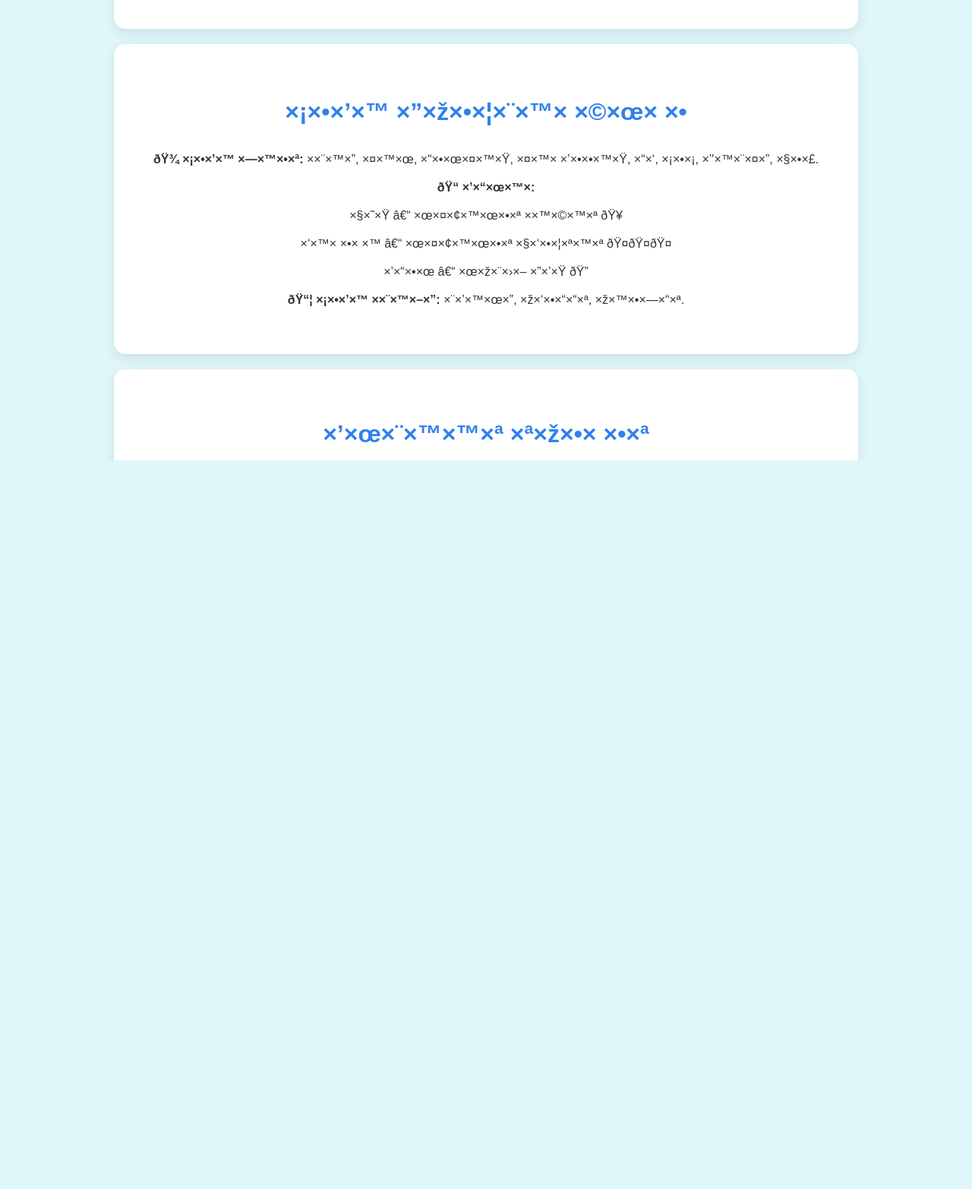
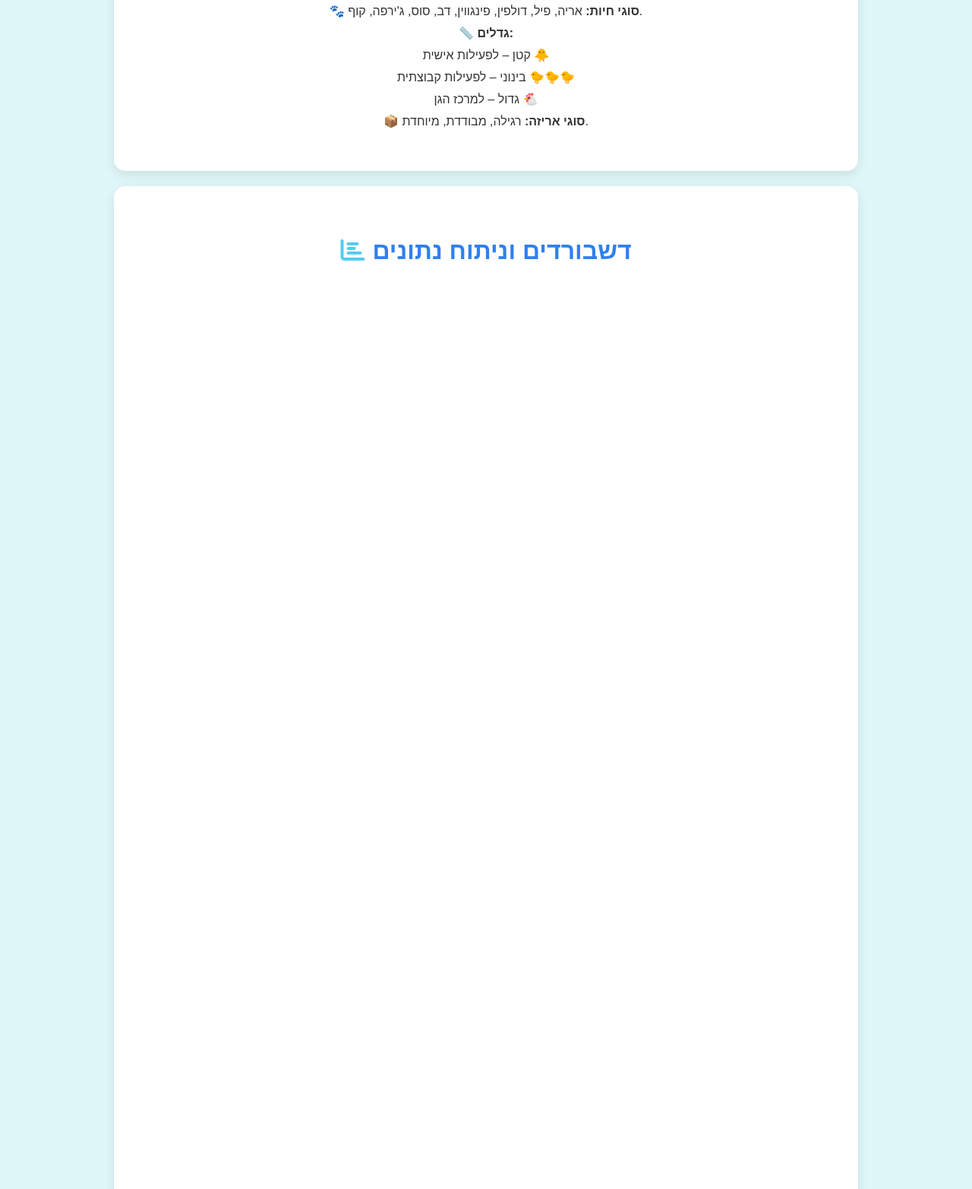
Before and after one commit to rotgolan/visufinal, a plain HTML site: page index.html in a window 1280 px wide. Shown: the part 665-2230 px from the top of the page at 76% size. Before the commit the page ends 1779 px from the top, so only its background shows below. Drawn offline with Linux system fonts and the light colour scheme.

Commit message:
Update index.html

```diff
--- a/index.html
+++ b/index.html
@@ -1,10 +1,10 @@
 <!DOCTYPE html>
-<html lang=\"he\">
+<html lang="he">
 <head>
-    <meta charset=\"UTF-8\">
-    <meta name=\"viewport\" content=\"width=device-width, initial-scale=1.0\">
+    <meta charset="UTF-8">
+    <meta name="viewport" content="width=device-width, initial-scale=1.0">
     <title>פסלי קרח קסומים</title>
-    <link rel=\"stylesheet\" href=\"https://cdnjs.cloudflare.com/ajax/libs/font-awesome/6.0.0-beta3/css/all.min.css\">
+    <link rel="stylesheet" href="https://cdnjs.cloudflare.com/ajax/libs/font-awesome/6.0.0-beta3/css/all.min.css">
     <style>
         body {
             font-family: 'Arial', sans-serif;
@@ -55,7 +55,12 @@
             color: #56ccf2;
             margin-right: 10px;
         }
+        .dashboard {
+            margin: 40px auto;
+            max-width: 900px;
+        }
     </style>
+    <script src="https://public.tableau.com/javascripts/api/viz_v1.js"></script>
 </head>
 <body>
 
@@ -64,14 +69,14 @@
     <p>✨ עיצוב, ייצור והפצת פסלי קרח בצורת חיות לגני ילדים ✨</p>
 </header>
 
-<section id=\"about\">
-    <h2><i class=\"fas fa-info-circle icon\"></i>אודות החברה</h2>
-    <p>חברת \"פסלי קרח קסומים\" הוקמה על ידי גולן רוטנברג, המתמחה בעיצוב ויצירה של פסלי קרח ייחודיים בצורת חיות המיועדים לפעילויות חינוכיות וכיפיות בגני ילדים. משרדי החברה ממוקמים בנרניה, ומטרתה העיקרית היא להעשיר את חווית הילדים, לעודד יצירתיות, ולהעניק לגננות כלי מרתק לפעילויות ייחודיות.</p>
+<section id="about">
+    <h2><i class="fas fa-info-circle icon"></i>אודות החברה</h2>
+    <p>חברת "פסלי קרח קסומים" הוקמה על ידי גולן רוטנברג, המתמחה בעיצוב ויצירה של פסלי קרח ייחודיים בצורת חיות המיועדים לפעילויות חינוכיות וכיפיות בגני ילדים. משרדי החברה ממוקמים בנרניה, ומטרתה העיקרית היא להעשיר את חווית הילדים, לעודד יצירתיות, ולהעניק לגננות כלי מרתק לפעילויות ייחודיות.</p>
     <p>אנו מקפידים על דיוק ואיכות, החל מניהול הזמנות מדויק ועד לאספקה מושלמת לכל לקוח ולקוח.</p>
 </section>
 
-<section id=\"products\">
-    <h2><i class=\"fas fa-ice-cream icon\"></i>סוגי המוצרים שלנו</h2>
+<section id="products">
+    <h2><i class="fas fa-ice-cream icon"></i>סוגי המוצרים שלנו</h2>
     <ul>
         <li><strong>🐾 סוגי חיות:</strong> אריה, פיל, דולפין, פינגווין, דב, סוס, ג'ירפה, קוף.</li>
         <li><strong>📏 גדלים:</strong>
@@ -85,19 +90,38 @@
     </ul>
 </section>
 
-<section id=\"gallery\">
-    <h2><i class=\"fas fa-camera icon\"></i>גלריית תמונות</h2>
-    <p>📸 בקרוב תעלה גלריית תמונות מרהיבה של הפסלים שלנו! 📸</p>
-</section>
-
-<section id=\"contact\">
-    <h2><i class=\"fas fa-phone icon\"></i>צור קשר</h2>
-    <p>📞 לפרטים נוספים והזמנות:</p>
-    <ul>
-        <li><i class=\"fas fa-phone-alt icon\"></i>טלפון: 050-1234567</li>
-        <li><i class=\"fas fa-envelope icon\"></i>אימייל: info@icesculptures.co.il</li>
-        <li><i class=\"fas fa-map-marker-alt icon\"></i>כתובת: דרך הארון 1, נרניה</li>
-    </ul>
+<section id="dashboards">
+    <h2><i class="fas fa-chart-bar icon"></i>דשבורדים וניתוח נתונים</h2>
+    <div class="dashboard">
+        <!-- Dashboard 1 Embed -->
+        <div class='tableauPlaceholder' id='viz1750500213579' style='position: relative'>
+            <object class='tableauViz' style='width:100%;height:600px;'>
+                <param name='host_url' value='https://public.tableau.com/' />
+                <param name='embed_code_version' value='3' />
+                <param name='name' value='IceAnimalDash1/Dashboard1' />
+            </object>
+        </div>
+    </div>
+    <div class="dashboard">
+        <!-- Dashboard 2 Embed -->
+        <div class='tableauPlaceholder' id='viz1750500279122' style='position: relative'>
+            <object class='tableauViz' style='width:100%;height:600px;'>
+                <param name='host_url' value='https://public.tableau.com/' />
+                <param name='embed_code_version' value='3' />
+                <param name='name' value='IceAnimalDash2/Dashboard2' />
+            </object>
+        </div>
+    </div>
+    <div class="dashboard">
+        <!-- Dashboard 3 Embed -->
+        <div class='tableauPlaceholder' id='viz1750500318791' style='position: relative'>
+            <object class='tableauViz' style='width:100%;height:600px;'>
+                <param name='host_url' value='https://public.tableau.com/' />
+                <param name='embed_code_version' value='3' />
+                <param name='name' value='IceAnimalDash3/Dashboard3' />
+            </object>
+        </div>
+    </div>
 </section>
 
 <footer>
```
